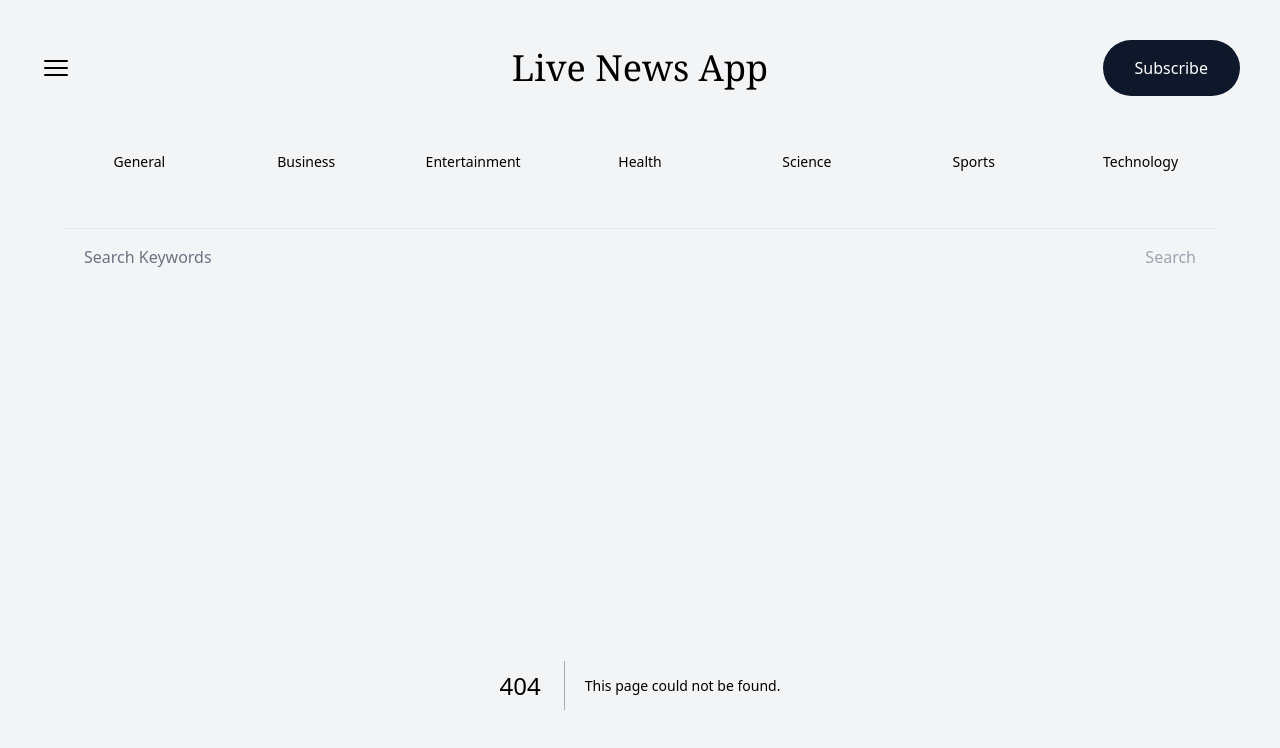
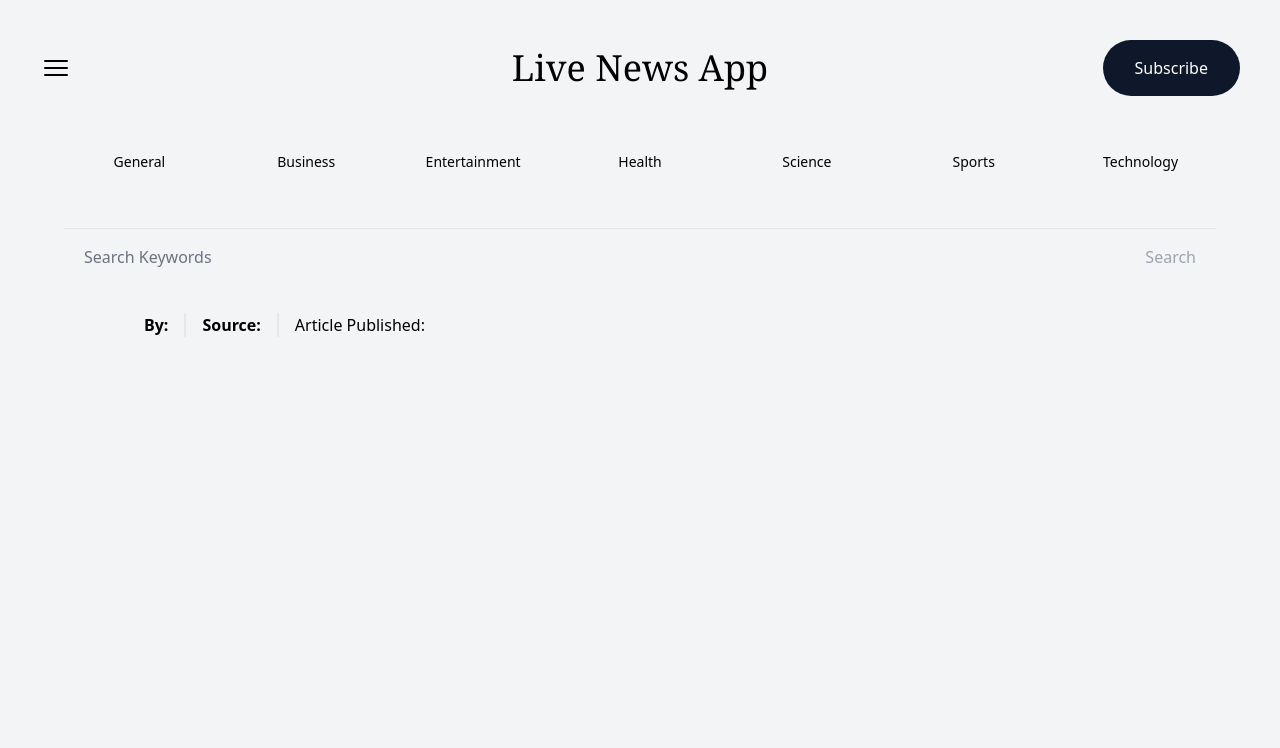
Before and after one commit to WinnieThomas/Live-News-App, a Next.js app: page /article in a window 1280 px wide. Before the commit this address had no page. Shown: the top 748 px of the page. Built offline with nearby package versions, Linux system fonts and the light colour scheme.

Commit message:
added articlepage

```diff
--- /dev/null
+++ b/src/app/article/page.tsx
@@ -0,0 +1,34 @@
+import { notFound } from "next/navigation"
+
+type Props={
+   searchParams?:Article,
+}
+
+function ArticlePage({searchParams}:Props) {
+  if((searchParams && Object.entries(searchParams).length === 0) || !searchParams)  {
+    return notFound();
+  }
+
+  const article:Article = searchParams;
+
+  return (
+    <article>
+        <section className="flex flex-col lg:flex-row pb-24 px-0 lg:px-10">
+            {article.image && (
+            <img className="h-50 max-w-md mx-auto md:max-w-lg lg:max-w-xl object-cover rounded-lg shadow-md" src={article.image} alt={article.title}/>)}
+            <div className="px-10">
+                <h1 className="headerTitle px-0 no-underline pb-2"></h1>
+                <div className="flex divide-x-2 space-x-4">
+                    <h2 className="font-bold">By: {article.author}</h2>
+                    <h2 className="font-bold pl-4">Source: {article.source}</h2>
+                    <p className="pl-4">Article Published: {article.published_at}</p>
+
+                </div>
+                <p className="pt-4">{article.description}</p>
+            </div>
+        </section>
+    </article>
+  )
+}
+
+export default ArticlePage
--- a/src/app/globals.css
+++ b/src/app/globals.css
@@ -7,4 +7,8 @@
     @apply hover:underline decoration-orange-400 text-center decoration-2 active:underline underline-offset-8
     rounded-full p-4 cursor-pointer hover:font-bold capitalize hover:scale-110 transition-transform duration-200 ease-out;
   };
+
+  .headerTitle {
+		@apply text-4xl font-serif capitalize px-10 pt-5 underline decoration-orange-400 decoration-2 underline-offset-4 decoration-double;
+	}
 };
--- a/src/components/Article.tsx
+++ b/src/components/Article.tsx
@@ -1,3 +1,5 @@
+import ReadMoreButton from "./ReadMoreButton"
+
 type Props={
     article:Article,
 }
@@ -22,6 +24,8 @@
                     <p>{article.published_at}</p>
                 </footer>
             </div>
+            {/* ReadMore Button */}
+            <ReadMoreButton article={article}/>
         </div>
     </article>
   )
--- /dev/null
+++ b/src/components/ReadMoreButton.tsx
@@ -0,0 +1,30 @@
+'use client'
+
+import { useRouter } from "next/navigation"
+
+
+
+type Props={
+    article:Article,
+}
+
+function ReadMoreButton({article}:Props) {
+    const router = useRouter();
+
+    const handleClick =()=>{
+     const queryString = Object.entries(article)
+     .map(([key,value])=>`${key}=${value}`)
+     .join("&");
+     const url = `/article?${queryString}`;
+     router.push(url);
+     }
+
+  return (
+    <button onClick={handleClick}
+    className="bg-orange-400 h-10 rounded-b-lg dark:text-gray-900 hover:bg-orange-500">
+        Read More
+    </button>
+  )
+}
+
+export default ReadMoreButton
```
